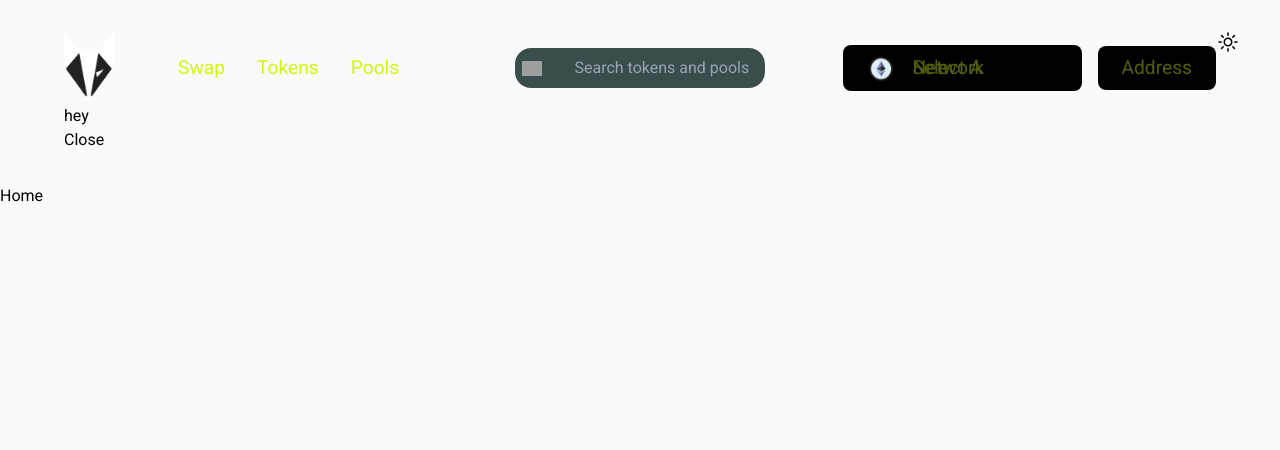
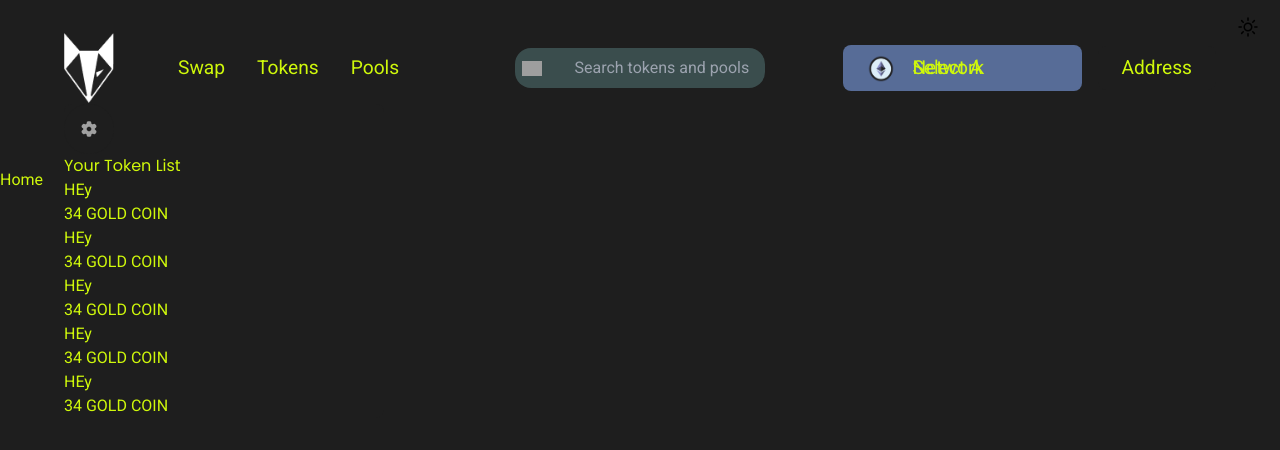
Before and after one commit to t9fiction/Tumble-Swap, a Next.js app: page / in a window 1280 px wide. Both pictures are taken after a click on the element "Select A Network". Shown: the top 450 px of the page. Built offline with nearby package versions, Linux system fonts and the light colour scheme; grey boxes are pictures that could not be loaded.

Commit message:
css issue resolved, Navbar frontend done

```diff
--- a/src/app/global.css
+++ b/src/app/global.css
@@ -5,39 +5,37 @@
 @tailwind utilities;
 
 :root {
-  --background-color: #f9fafb;
-  --foreground-color: #000000;
-  --primary-color: #576c97;
-  --secondary-color: #88e9c9;
-  --font-poppins: 'Poppins', sans-serif;
-  --font-roboto: 'Roboto', sans-serif;
+  --background: #1e1e1e;
+  --foreground: #cff80b;
+  --primary: #576c97;
+  --secondary: #cff80b;
+  --font-poppins: "Poppins", sans-serif;
+  --font-roboto: "Roboto", sans-serif;
+  min-height: 100vh;
 }
 
-.dark {
-  --background-color: #1f242e;
-  --foreground-color: #e5e7eb;
-  --primary-color: #164a9c;
-  --secondary-color: #067e56;
-  --font-poppins: 'Poppins', sans-serif;
-  --font-roboto: 'Roboto', sans-serif;
-}
-
-/* Optional: Support system-level dark mode preference */
 @media (prefers-color-scheme: dark) {
   :root {
-    --background-color: #1f242e;
-    --foreground-color: #e5e7eb;
-    --primary-color: #164a9c;
-    --secondary-color: #067e56;
+    --background: #1e1e1e;
+    --foreground: #cff80b;
+    --primary: #244e91;
+    --secondary: #53eb25;
   }
 }
 
 body {
-  color: var(--foreground-color);
-  background: var(--background-color);
+  color: var(--foreground);
+  background: var(--background);
   font-family: var(--font-roboto);
+  max-width: 100%;
+  margin: 0 auto;
 }
 
-h1, h2, h3, h4, h5, h6 {
+h1,
+h2,
+h3,
+h4,
+h5,
+h6 {
   font-family: var(--font-poppins);
 }
--- a/src/app/layout.tsx
+++ b/src/app/layout.tsx
@@ -31,9 +31,11 @@ export default function RootLayout({
   return (
     <html lang="en">
       <body className={`antialiased`}>
-        <ThemeProvider> {/* Wrap the whole app with ThemeProvider */}
+        <ThemeProvider>
           <Navbar />
-          {children}
+          <div className="container mx-auto w-full py-8">
+            {children}
+          </div>
         </ThemeProvider>
       </body>
     </html>
--- a/src/components/NavBar/NavBar.module.css
+++ b/src/components/NavBar/NavBar.module.css
@@ -5,12 +5,12 @@
 
 .NavBar_toggle_button {
   position: fixed;         /* Fixed position relative to the viewport */
-  top: 20px;               /* Distance from the top of the screen */
-  right: 20px;             /* Distance from the right of the screen */
+  top: 10px;               /* Distance from the top of the screen */
+  right: 10px;             /* Distance from the right of the screen */
   z-index: 9999;           /* Ensures it stays on top */
-  padding: 10px 20px;
+  padding: 5px 10px;
   background-color: transparent;  /* Use theme variable for background */
-  color: var(--foreground-color);             /* Use theme variable for text color */
+  color: var(--foreground);             /* Use theme variable for text color */
   border: none;
   border-radius: 5px;
   cursor: pointer;
@@ -40,7 +40,7 @@
 
 .NavBar_box_left_menu_item{
     font-size: 1.2rem;
-    color: #cff80b;
+    color: var(--foreground);
 }
 
 .NavBar_box_middle{
@@ -49,7 +49,6 @@
     padding: 1rem 1.5rem;
     border-radius: .5rem;
     margin: auto;
-
 }
 
 .NavBar_box_middle_search {
@@ -69,7 +68,7 @@
   outline: none;
   border: none;
   font-size: 1rem;
-  color: #cff80b;
+  color: var(--foreground);
 }
 
 .NavBar_box_right{
@@ -83,7 +82,7 @@
   display: flex;
   align-items: center;
   gap: 1rem;
-  background-color: var(--foreground-color);
+  background-color: var(--primary);
   padding: .5rem 1.5rem;
   border-radius: .5rem;
   cursor: pointer;
@@ -93,14 +92,14 @@
 .NavBar_box_right_box_heading{
   font-size: 1.2rem;
   line-height: 0;
-  color: #505e0d;
+  color: var(--foreground);
 }
 
 .NavBar_box_right_button{
-  background-color: var(--foreground-color);
+  background-color: var(--background);
   border: none;
   outline: none;
-  color: #505e0d;
+  color: var(--foreground);
   border-radius: .5rem;
   padding: .5rem 1.5rem;
   font-size: 1.2rem;
--- a/src/components/TokenList/TokenList.module.css
+++ b/src/components/TokenList/TokenList.module.css
@@ -0,0 +1,6 @@
+.TokenList{
+    position: absolute;
+    width: 20rem;
+    border-radius: 0.5rem;
+    background-color: var(--background);
+}
--- a/src/components/TokenList/TokenList.tsx
+++ b/src/components/TokenList/TokenList.tsx
@@ -1,13 +1,34 @@
+import Image from "next/image";
+import style from "./TokenList.module.css";
+import images from "../../assets";
+
 interface TokenListProps {
   tokenData: string;
   setopenTokenBox: React.Dispatch<React.SetStateAction<boolean>>;
 }
 
 const TokenList: React.FC<TokenListProps> = ({ tokenData, setopenTokenBox }) => {
+  const data = [1, 2, 3, 4, 5]
   return (
-    <div>
-      <p>{tokenData}</p>
-      <button onClick={() => setopenTokenBox(false)}>Close</button>
+    <div className={style.TokenList}>
+      <p className={style.TokenList_close} onClick={() => setopenTokenBox(false)}>
+        <Image src={images.close} alt="close" width={50} height={50} />
+      </p>
+      <div className={style.TokenList_title}>
+        <h2>Your Token List</h2>
+      </div>
+      {data.map((item, index) => (
+        <div className={style.TokenList_box} key={index}>
+          <div className={style.TokenList_box_info}>
+            <p className={style.TokenList_box_info_symbol}>
+              HEy
+            </p>
+            <span>
+              34
+            </span> GOLD COIN
+          </div>
+        </div>
+      ))}
     </div>
   );
 };
--- a/tailwind.config.ts
+++ b/tailwind.config.ts
@@ -1,7 +1,7 @@
 import type { Config } from "tailwindcss";
 
 export default {
-  darkMode: 'class', // Use 'class' for dynamic dark mode control
+  // darkMode: 'class', // Use 'class' for dynamic dark mode control
   content: [
     "./src/pages/**/*.{js,ts,jsx,tsx,mdx}",
     "./src/components/**/*.{js,ts,jsx,tsx,mdx}",
@@ -10,10 +10,10 @@ export default {
   theme: {
     extend: {
       colors: {
-        background: 'var(--background-color)',
-        foreground: 'var(--foreground-color)',
-        primary: 'var(--primary-color)',
-        secondary: 'var(--secondary-color)',
+        background: 'var(--background)',
+        foreground: 'var(--foreground)',
+        primary: 'var(--primary)',
+        secondary: 'var(--secondary)',
       },
     },
   },
```
